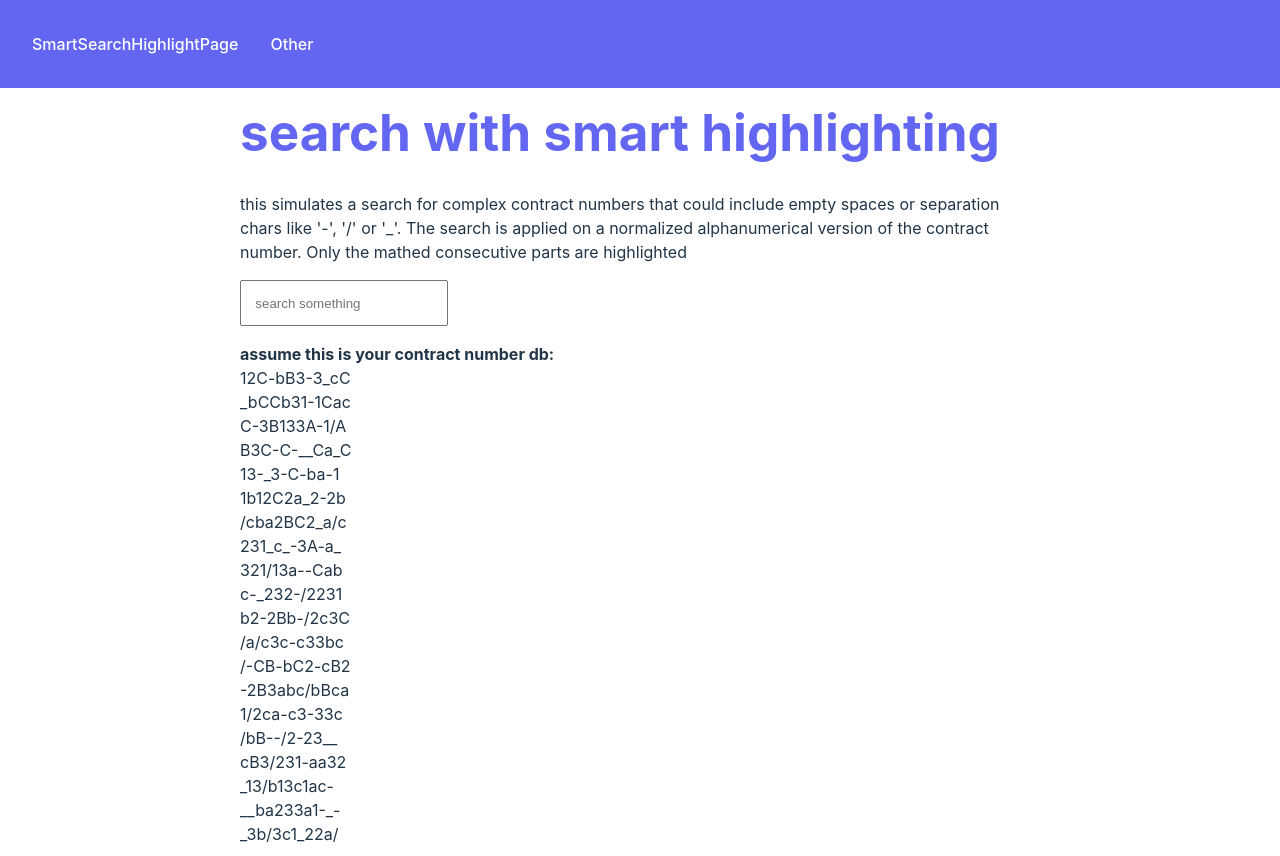
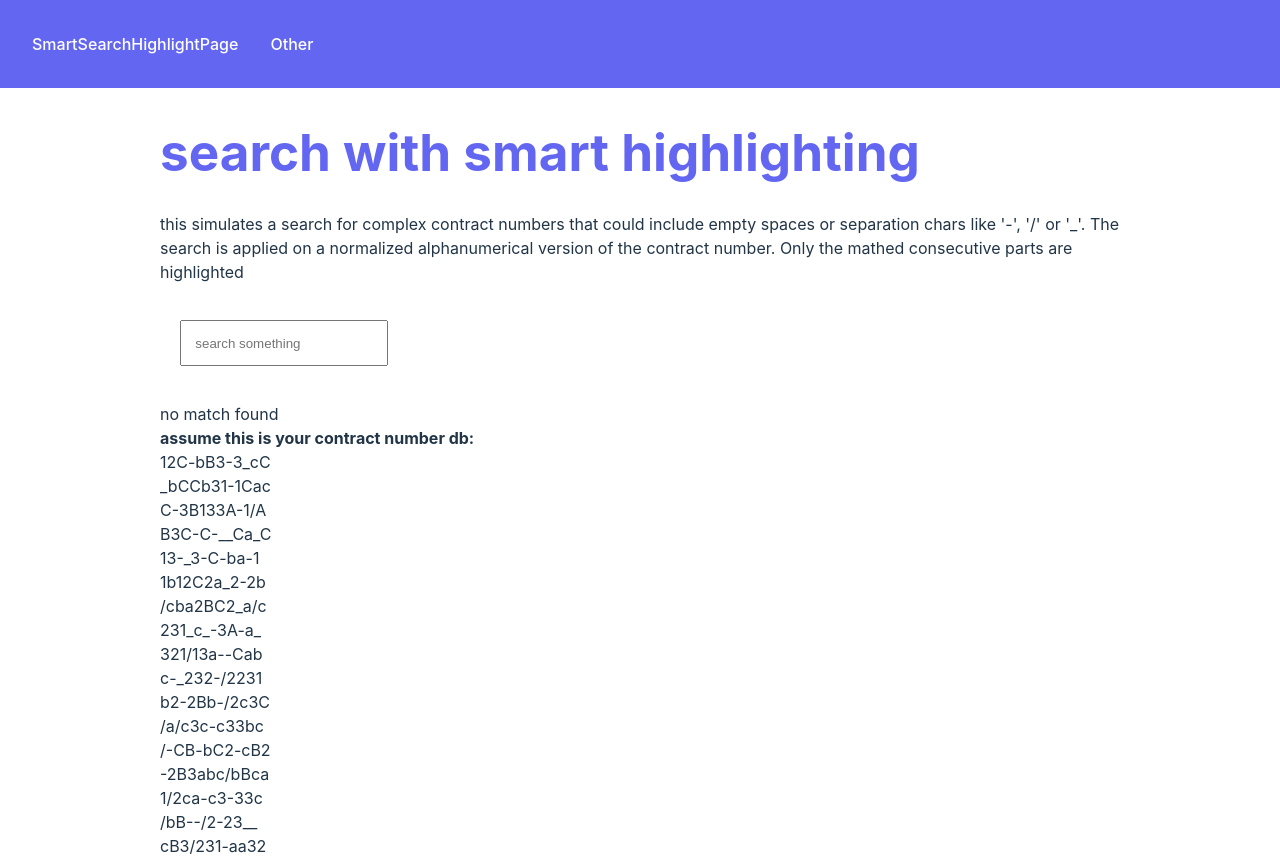
Before and after one commit to oy-gen/code-some-collection, a React (Vite) app: page / in a window 1280 px wide. Shown: the top 856 px of the page. Built offline with nearby package versions, Linux system fonts and the light colour scheme.

Commit message:
[main] initial commit

```diff
--- a/src/pages/SmartSearchHighlightPage/SmartSearchHighlightPage.tsx
+++ b/src/pages/SmartSearchHighlightPage/SmartSearchHighlightPage.tsx
@@ -2,8 +2,8 @@ import React, { useState } from "react";
 import styled from "styled-components";
 import { useStore } from "../../store/useStore";
 import DOMPurify from "dompurify";
-import useFindMatch from "./hooks/useFindMatch";
-import useHighlightSearchMatch from "./hooks/useHighlightSearchMatch";
+import useFindMatches from "./hooks/useFindMatch";
+import useHighlightSearchMatches from "./hooks/useHighlightSearchMatches";
 
 export const SmartSearchHighlightPage: React.FC = () => {
   const contractNumbers = useStore().smartSearchHighlightState.contractNumbers;
@@ -14,11 +14,15 @@ export const SmartSearchHighlightPage: React.FC = () => {
     setSearchValue(sanitizeSearchValue);
     console.log(searchValue);
   }
-  // make several possible
-  const foundMatch: string | null = useFindMatch(searchValue, contractNumbers);
-  const highlightedMatch: string | null = useHighlightSearchMatch(
+
+  const foundMatches: string[] | null = useFindMatches(
     searchValue,
-    foundMatch
+    contractNumbers
+  );
+
+  const matchesWithHighlight: string[] | null = useHighlightSearchMatches(
+    searchValue,
+    foundMatches
   );
 
   return (
@@ -38,7 +42,16 @@ export const SmartSearchHighlightPage: React.FC = () => {
             onChange={updateSearchValue}
           ></Input>
         </Container>
-        <p>{highlightedMatch}</p>
+        {matchesWithHighlight ? (
+          matchesWithHighlight.map((match) => (
+            <HighlightedMatch
+              dangerouslySetInnerHTML={{ __html: match }}
+            ></HighlightedMatch>
+          ))
+        ) : (
+          <p>no match found</p>
+        )}
+
         <p>
           <strong>assume this is your contract number db:</strong>
         </p>
@@ -51,8 +64,9 @@ export const SmartSearchHighlightPage: React.FC = () => {
 };
 
 const Container = styled.div`
-  max-width: 800px;
+  max-width: 1000px;
   margin: 0 auto;
+  padding: 20px;
 `;
 
 const Title = styled.h1`
@@ -67,3 +81,10 @@ const Input = styled.input`
   padding: 1em;
   margin-bottom: 1.2em;
 `;
+
+const HighlightedMatch = styled.p`
+  .highlight {
+    color: orange;
+    font-weight: bold;
+  }
+`;
--- a/src/pages/SmartSearchHighlightPage/hooks/useFindMatch.ts
+++ b/src/pages/SmartSearchHighlightPage/hooks/useFindMatch.ts
@@ -1,9 +1,9 @@
 const nonAlphaNumericRegExp: RegExp = /[^a-zA-Z0-9]/g;
 
-export default function useFindMatch(
+export default function useFindMatches(
   searchValue: string,
   data: string[] | null
-): string | null {
+): string[] | null {
   if (!data || data.length === 0 || !searchValue) {
     return null;
   }
@@ -21,10 +21,12 @@ export default function useFindMatch(
     normalized: value.replace(nonAlphaNumericRegExp, "").toLowerCase(),
   }));
 
-  const match =
-    normalizedData.find((item) =>
-      item.normalized.includes(normalizedSearchValue)
-    ) ?? null;
+  const matches = normalizedData.reduce<string[]>((acc, item) => {
+    if (item.normalized.includes(normalizedSearchValue)) {
+      acc.push(item.original);
+    }
+    return acc;
+  }, []);
 
-  return match ? match.original : null;
+  return matches.length ? matches : null;
 }
--- a/src/pages/SmartSearchHighlightPage/hooks/useHighlightSearchMatch.ts
+++ /dev/null
@@ -1,72 +0,0 @@
-const nonAlphaNumericRegExp: RegExp = /[^a-zA-Z0-9]/g;
-const alphaNumericRegExp: RegExp = /[a-zA-Z0-9]/g;
-
-export default function useHighlightSearchMatch(
-  searchValue: string,
-  match: string | null
-): string | null {
-  if (!match || match.length === 0 || !searchValue) {
-    return null;
-  }
-
-  const normalizedSearchValue = searchValue.replace(nonAlphaNumericRegExp, "");
-  const normalizedMatch = match.replace(nonAlphaNumericRegExp, "");
-
-  if (!normalizedMatch || !normalizedSearchValue) {
-    return null;
-  }
-
-  let highlightedResult = match;
-
-  const offsetPositionOfMatch: number = normalizedMatch
-    .toLowerCase()
-    .indexOf(normalizedSearchValue.toLowerCase());
-
-  if (offsetPositionOfMatch !== -1) {
-    // split all characters of the original matched value into an array
-    // replacing all letters and numbers with a '$' placeholders
-    // the placeholders will be used to map the highlights in the final step
-    const matchAsArrayWithPlaceholders: string[] = Array.from(
-      match.replace(alphaNumericRegExp, "$")
-    );
-
-    // now we split the original match value into 3 parts: left-of-match, match , right-of-match
-    // Example: searchValue = 1234, original-match: abcd1234efg will result in "abcd", "1234", "efg"
-    const leftOfMatchedPart: string = normalizedMatch.substring(
-      0,
-      offsetPositionOfMatch
-    );
-    const matchedPart: string = normalizedMatch.substring(
-      offsetPositionOfMatch,
-      offsetPositionOfMatch + normalizedSearchValue.length
-    );
-    const rightOfMatchedPart: string = normalizedMatch.substring(
-      offsetPositionOfMatch + normalizedSearchValue.length
-    );
-
-    const matchedAsArrayWithHighlight: string[] = Array.from(matchedPart).map(
-      (char) => `<span class="highlight">${char}</span>`
-    );
-
-    const matchArrayWithHighlights = [
-      ...Array.from(leftOfMatchedPart),
-      ...matchedAsArrayWithHighlight,
-      ...Array.from(rightOfMatchedPart),
-    ];
-
-    const resultArray: string[] = [];
-    let replacementIndex = 0;
-
-    // map the array with highlights onto the array with placeholders, to keep all the none matching values unchanged
-    for (let i = 0; i < matchAsArrayWithPlaceholders.length; i++) {
-      if (matchAsArrayWithPlaceholders[i] === "$") {
-        resultArray.push(matchArrayWithHighlights[replacementIndex++]);
-      } else {
-        resultArray.push(matchAsArrayWithPlaceholders[i]);
-      }
-    }
-    highlightedResult = resultArray.join("");
-  }
-
-  return highlightedResult;
-}
--- /dev/null
+++ b/src/pages/SmartSearchHighlightPage/hooks/useHighlightSearchMatches.ts
@@ -0,0 +1,80 @@
+const nonAlphaNumericRegExp: RegExp = /[^a-zA-Z0-9]/g;
+const alphaNumericRegExp: RegExp = /[a-zA-Z0-9]/g;
+
+export default function useHighlightSearchMatches(
+  searchValue: string,
+  matches: string[] | null
+): string[] | null {
+  if (!matches || !matches.length || searchValue === "") {
+    return null;
+  }
+
+  const normalizedSearchValue: string = searchValue.replace(
+    nonAlphaNumericRegExp,
+    ""
+  );
+
+  if (normalizedSearchValue === "") {
+    return null;
+  }
+
+  const highlightedResult: string[] = [];
+
+  matches.forEach((match): void => {
+    const normalizedMatch = match.replace(nonAlphaNumericRegExp, "");
+    if (normalizedMatch === "") {
+      return;
+    }
+    const offsetPositionOfMatch: number = normalizedMatch
+      .toLowerCase()
+      .indexOf(normalizedSearchValue.toLowerCase());
+
+    if (offsetPositionOfMatch !== -1) {
+      // split all characters of the original matched value into an array
+      // replacing all letters and numbers with a '$' placeholder
+      // the placeholders will be used to map the highlights in the final step
+      const matchAsArrayWithPlaceholders: string[] = Array.from(
+        match.replace(alphaNumericRegExp, "$")
+      );
+
+      // now we split the original match value into 3 parts: left-of-match, match , right-of-match
+      // Example: searchValue = 1234, original-match: abcd1234efg will result in "abcd", "1234", "efg"
+      const leftOfMatchedPart: string = normalizedMatch.substring(
+        0,
+        offsetPositionOfMatch
+      );
+      const matchedPart: string = normalizedMatch.substring(
+        offsetPositionOfMatch,
+        offsetPositionOfMatch + normalizedSearchValue.length
+      );
+      const rightOfMatchedPart: string = normalizedMatch.substring(
+        offsetPositionOfMatch + normalizedSearchValue.length
+      );
+
+      const matchedAsArrayWithHighlight: string[] = Array.from(matchedPart).map(
+        (char) => `<span class="highlight">${char}</span>`
+      );
+
+      const matchArrayWithHighlights = [
+        ...Array.from(leftOfMatchedPart),
+        ...matchedAsArrayWithHighlight,
+        ...Array.from(rightOfMatchedPart),
+      ];
+
+      const resultArray: string[] = [];
+      let replacementIndex = 0;
+
+      // map the array with highlights onto the array with placeholders, to keep all the none matching values unchanged
+      for (let i = 0; i < matchAsArrayWithPlaceholders.length; i++) {
+        if (matchAsArrayWithPlaceholders[i] === "$") {
+          resultArray.push(matchArrayWithHighlights[replacementIndex++]);
+        } else {
+          resultArray.push(matchAsArrayWithPlaceholders[i]);
+        }
+      }
+      highlightedResult.push(resultArray.join(""));
+    }
+  });
+
+  return highlightedResult;
+}
```
